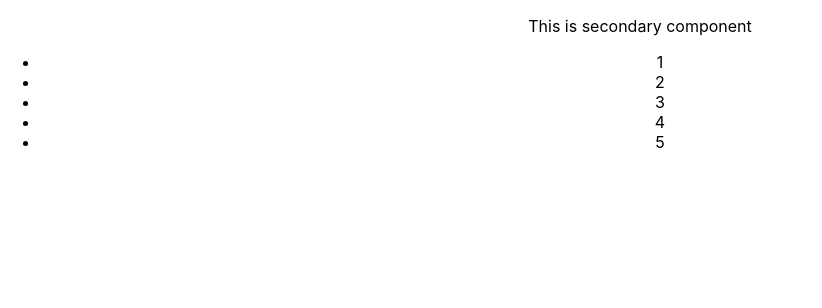
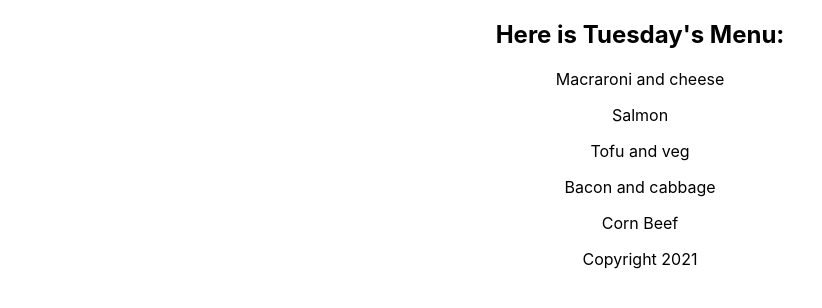
Before and after one commit to wegan/sandbox, a React (Create React App) app: page / in a window 1280 px wide. Shown: the top 308 px of the page, without its empty margins (0-822 px from the left). Built offline with nearby package versions, Linux system fonts and the light colour scheme.

Commit message:
add key to list array

```diff
--- a/src/App.js
+++ b/src/App.js
@@ -1,30 +1,25 @@
-import logo from './logo.svg';
+// import logo from './logo.svg';
 import './App.css';
 
-function Header() {
-  return (
-    <section><h1>Hello World!</h1></section>
-  );
-}
-
 function Main(props) {
-  console.log(props);
   return (
     <section>
-      <p>This is my second React component</p>
-      <p>Here is {props.name}'s Menu:</p>
+      <h2>Here is {props.name}'s Menu:</h2>
+      {/* Initial implementation */}
+      {/* {props.menu.map((dish) => <p>{dish}</p>)} */}
 
-      <ul style={{ textAlign: "center" }}>
-        {props.dishes.map((dish) => <li>{dish}</li>)}
-      </ul>
+      {/* Hacky JavaScript implemenation by Eve. Not recommended by React */}
+      {/* {props.menu.map((dish, i) => <p key={i}>{dish}</p>)} */}
+
+      {/* Adjust dish arry to return object not string */}
+      {/* Map over array of objects and write a paragraph element for each one */}
+      {props.menu.map((dishObjects) => <p key={dishObjects.id}>{dishObjects.title}</p>)}
+
 
 
     </section>
   );
 }
-
-
-
 
 function Footer(props) {
   return (
@@ -33,14 +28,16 @@ function Footer(props) {
 }
 
 const dishes = [
-
   "Macraroni and cheese",
   "Salmon",
   "Tofu and veg",
-  "Bacon and cabbage"
-
+  "Bacon and cabbage",
+  "Corn Beef"
 ]
 // dishes.map((dish) => console.log(dish))
+// Write a transformation function that maps over dishes and returns an object
+const dishObjects = dishes.map((dish, i) => ({id: i, title: dish}))
+console.log(dishObjects)
 
 const numbers = [1, 2, 3, 4, 5];
 const listItems = numbers.map((number) =>
@@ -49,27 +46,22 @@ const listItems = numbers.map((number) =>
 
 function Secondary(props) {
   return (
-
     <section>
-
-    <p>This is secondary component</p>
-    <ul>{listItems}</ul>
-
+      <p>This is secondary component</p>
+      <ul>{listItems}</ul>
     </section>
   );
 }
-
 
 function App() {
   return (
     <div className="App">
       {/* <Header /> */}
-      {/* <Main name="Walter" dishes={dishes} /> */}
-      {/* <Footer year={new Date().getFullYear()} /> */}
-      <Secondary />
+      <Main name="Tuesday" menu={dishObjects} />
+      <Footer year={new Date().getFullYear()} />
+      {/* <Secondary /> */}
     </div>
   );
 }
 
-
 export default App;
```
